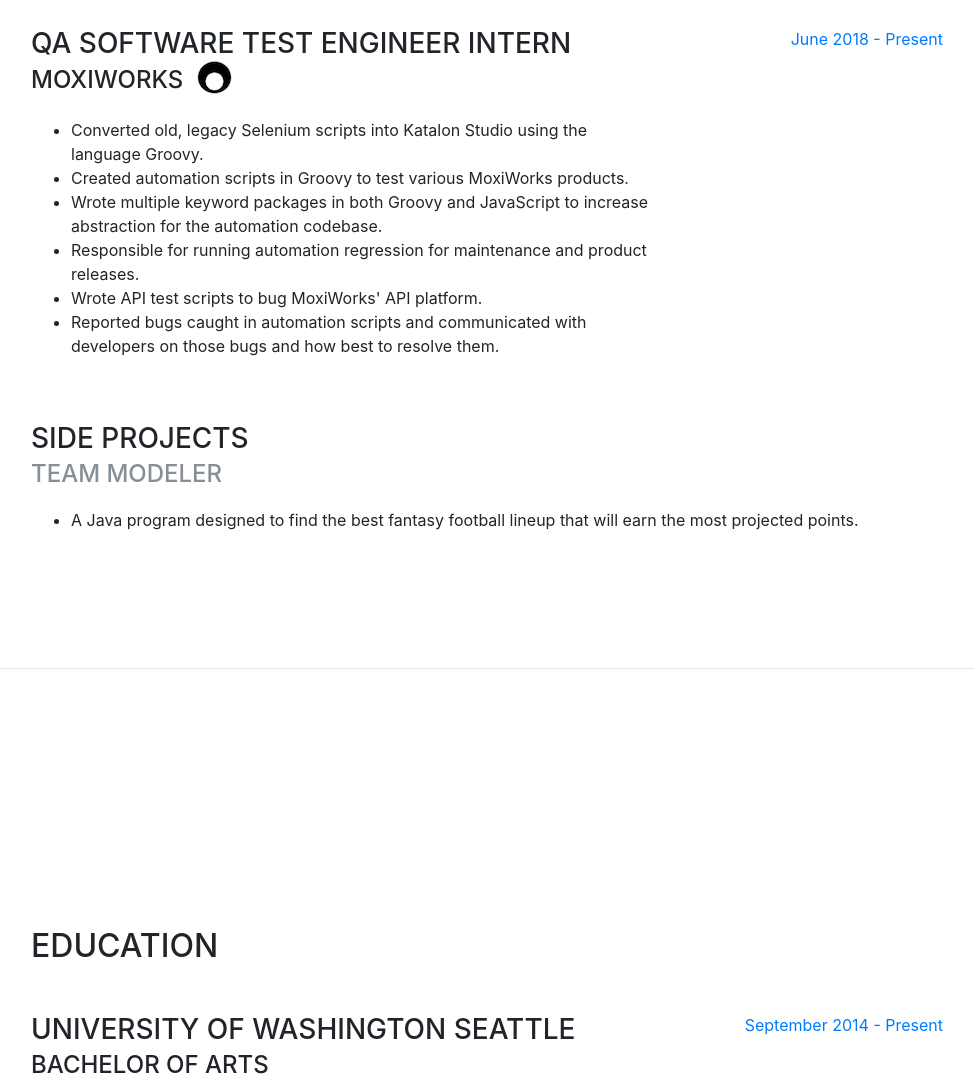
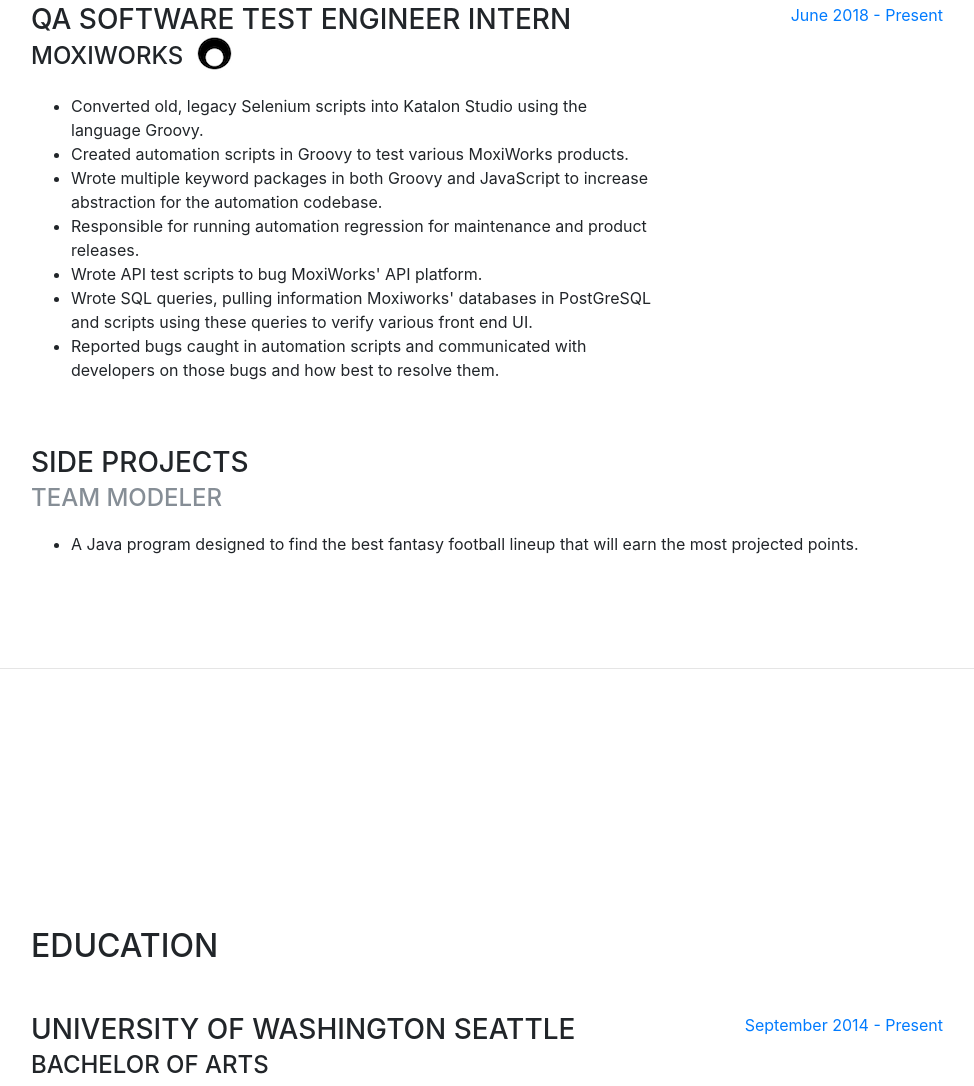
Before and after one commit to anjameke/anjameke.github.io, a website with bundled scripts: page index.html in a window 1280 px wide. Shown: the part 933-2019 px from the top of the page, without its empty margins (289-1263 px from the left). Built offline with nearby package versions, Linux system fonts and the light colour scheme; a web font is replaced by a local one.

Commit message:
added sql queries task

```diff
--- a/index.html
+++ b/index.html
@@ -104,6 +104,7 @@
                 <li>Wrote multiple keyword packages in both Groovy and JavaScript to increase abstraction for the automation codebase.</li>
                 <li>Responsible for running automation regression for maintenance and product releases.</li>
                 <li>Wrote API test scripts to bug MoxiWorks' API platform.</li>
+                <li> Wrote SQL queries, pulling information Moxiworks' databases in PostGreSQL and scripts using these queries to verify various front end UI.</li>
                 <li>Reported bugs caught in automation scripts and communicated with developers on those bugs and how best to resolve them.</li>
             </ul>
             </div>
```
Also changed, not shown: 1 other file.
